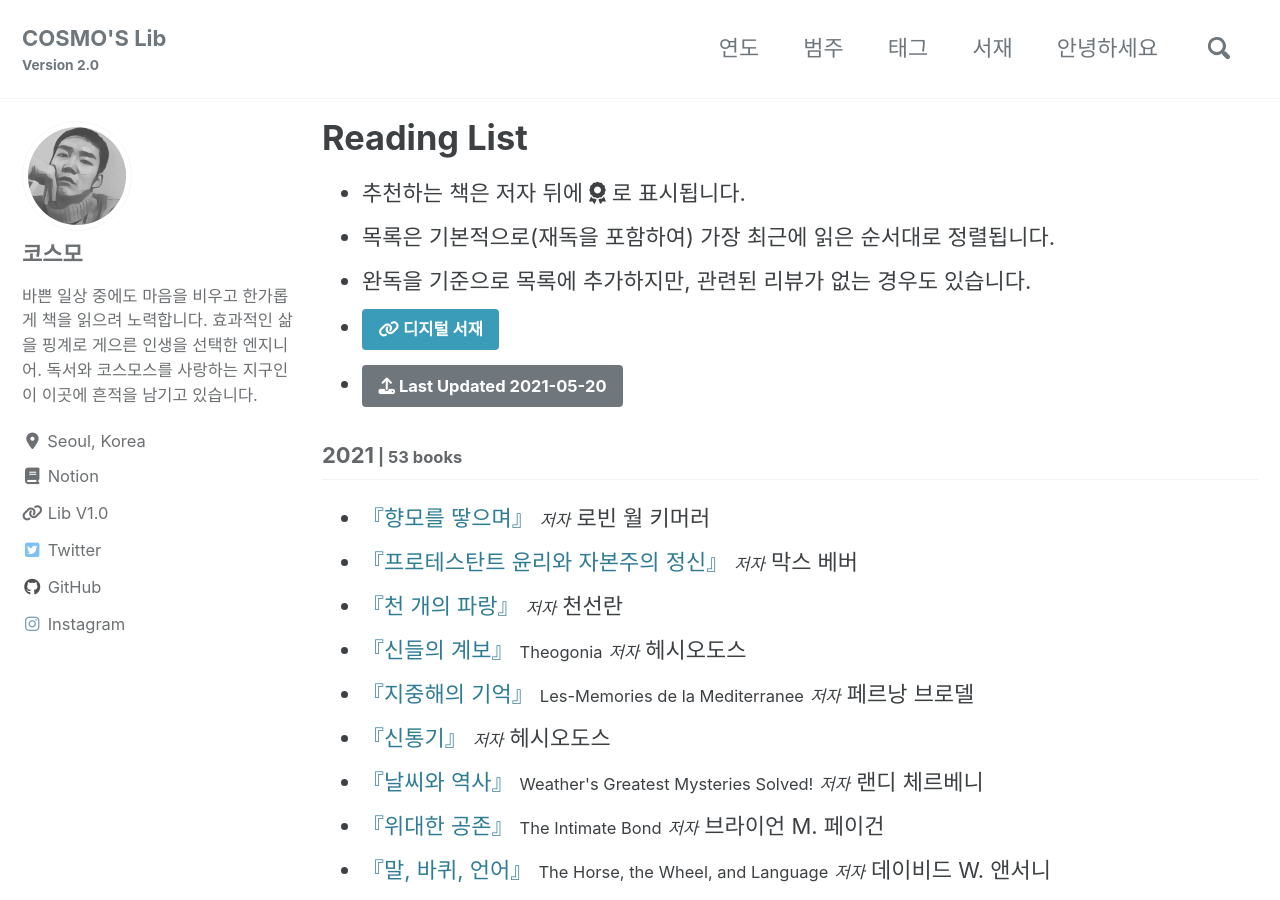
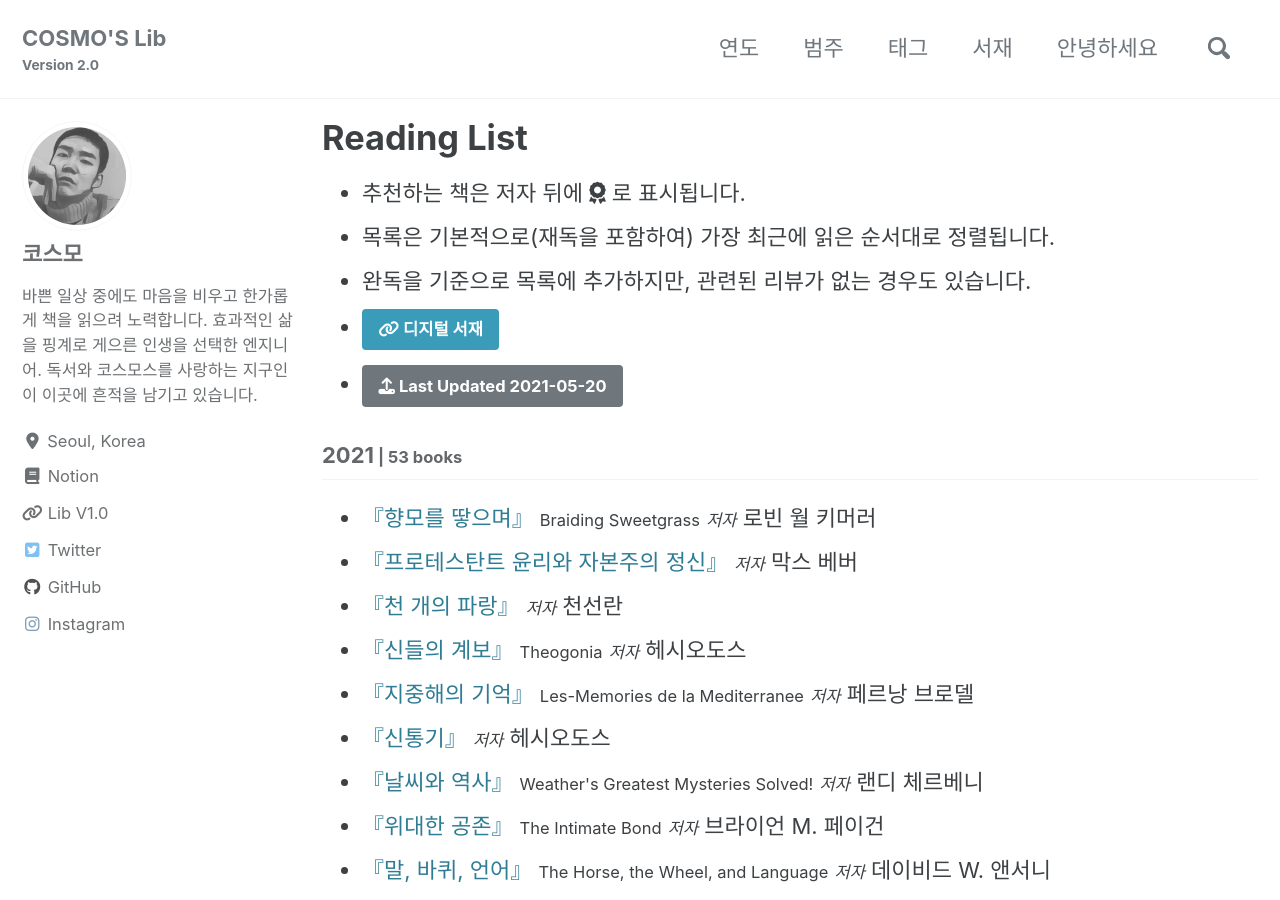
Before and after one commit to deftone2000/cosmo-s-archive, a Jekyll site: the page built from _pages/reading-list.html, in a window 1280 px wide and 900 px high. Built offline with Jekyll 4.4.1, drawn with Linux system fonts in a browser that asks for light colours; cached includes are drawn as plain includes; nearby versions of some CDN libraries; comment, search, counter and statistics services are not loaded; a style sheet for code colours, icons or effects is not loaded.

Commit message:
no message

```diff
--- a/_data/reading.yml
+++ b/_data/reading.yml
@@ -4,7 +4,7 @@ list:
     books:
 
       - title: "향모를 땋으며"
-        ori_title:
+        ori_title: Braiding Sweetgrass
         author: 로빈 월 키머러
         post_title:
         cover:
```
